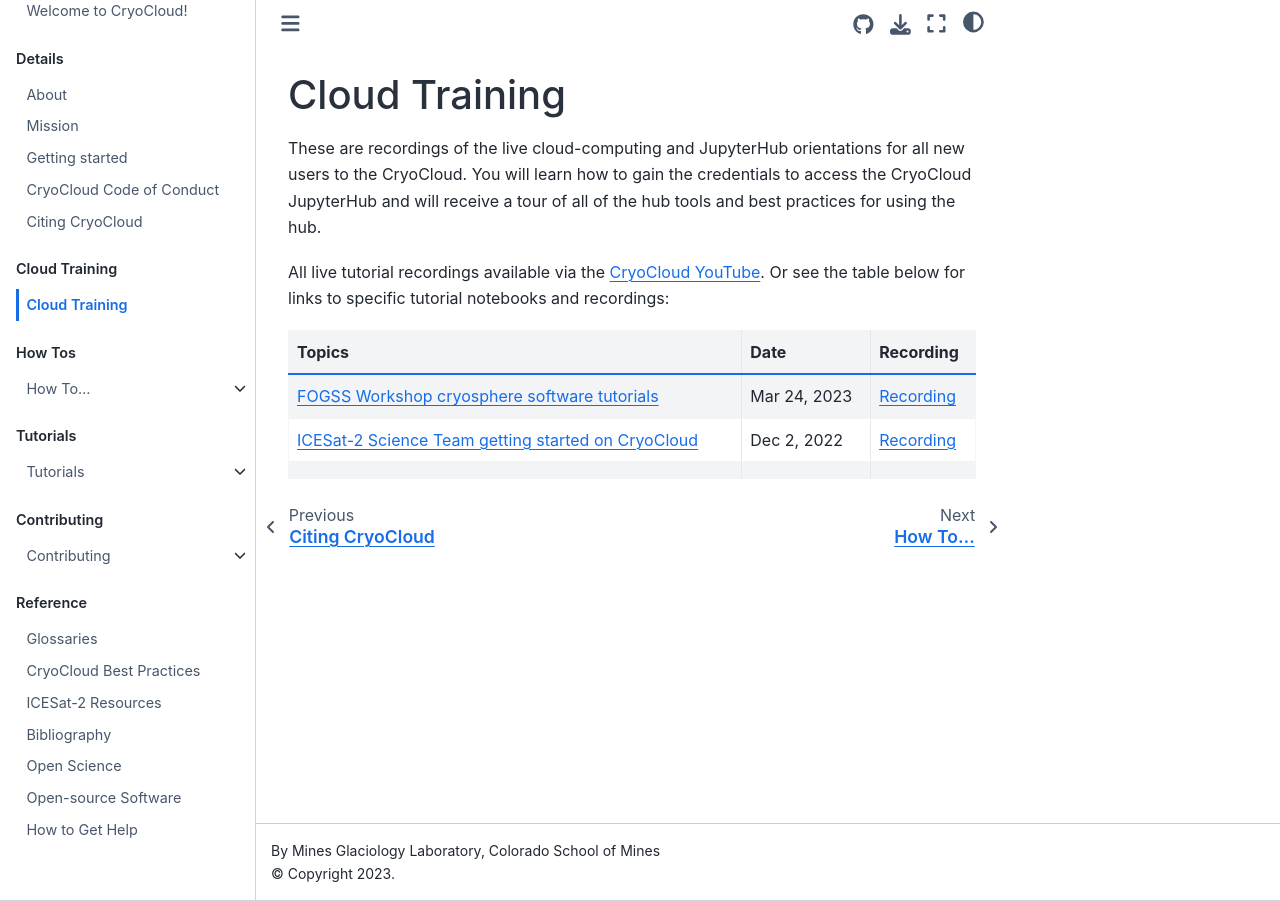
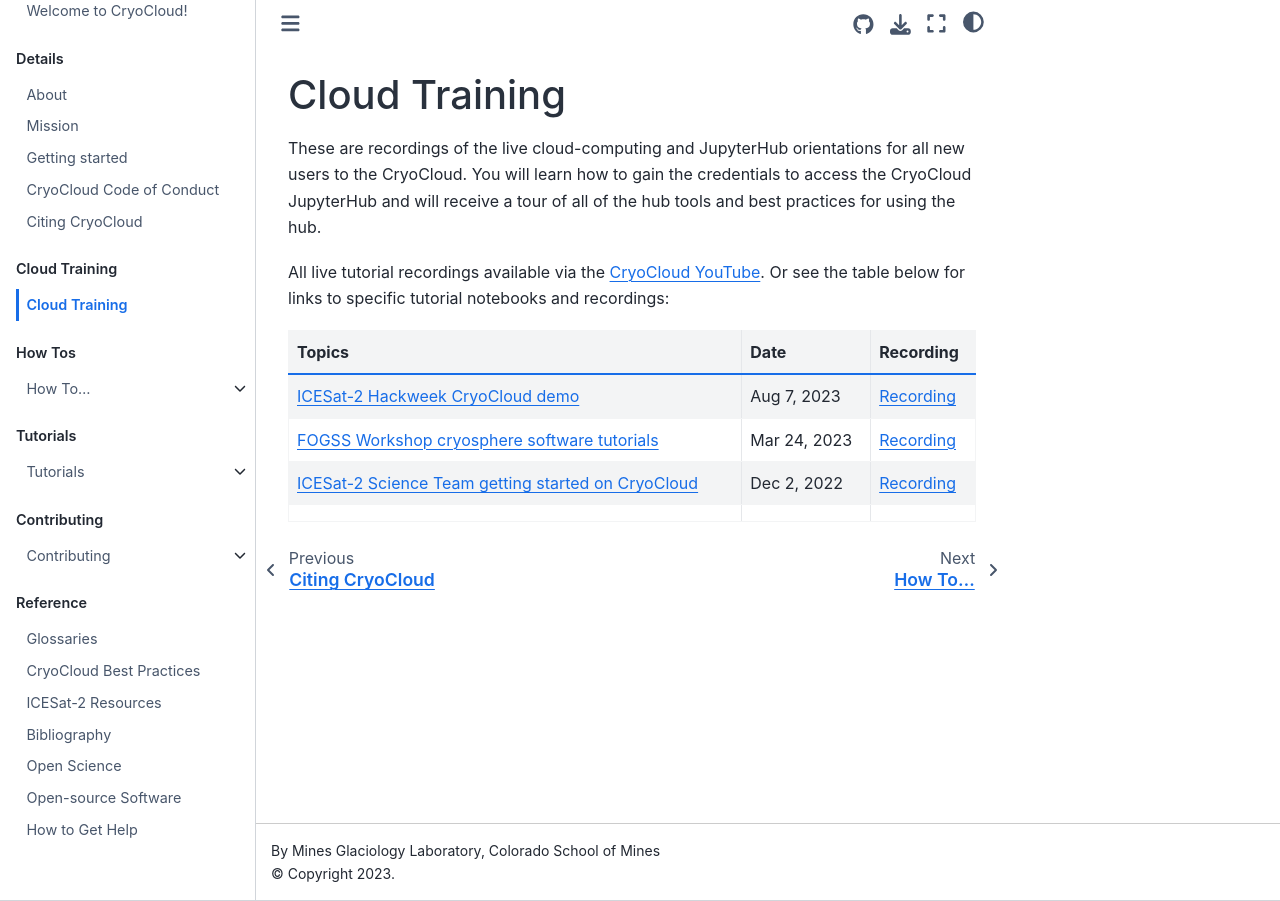
Before and after one commit to CryoInTheCloud/CryoCloudWebsite, a Jupyter Book: the page built from book/recorded/index.md, in a window 1280 px wide. Built offline with Jupyter Book 1.0.4 settings and Sphinx 7.4.7 and the Sphinx Book theme 1.1.4, drawn with Linux system fonts in a browser that asks for light colours; pages that are not in the unit, such as notebooks, are missing from menus.

Commit message:
Update training recordings

```diff
--- a/book/recorded/index.md
+++ b/book/recorded/index.md
@@ -7,6 +7,7 @@
 
 | Topics | Date | Recording |
 | ---  | --- | ---|
+| [ICESat-2 Hackweek CryoCloud demo](https://bit.ly/44ScC1B) | Aug 7, 2023 | [Recording](https://www.youtube.com/watch?v=ub86G53V12s)
 | [FOGSS Workshop cryosphere software tutorials](https://doi.org/10.5281/zenodo.7812488) | Mar 24, 2023 | [Recording](https://youtu.be/WcZCVjSKTYo) |
 | [ICESat-2 Science Team getting started on CryoCloud](https://doi.org/10.5281/zenodo.7474855) | Dec 2, 2022 | [Recording](https://youtu.be/QNrDlwiomgc) |
 | |
```
